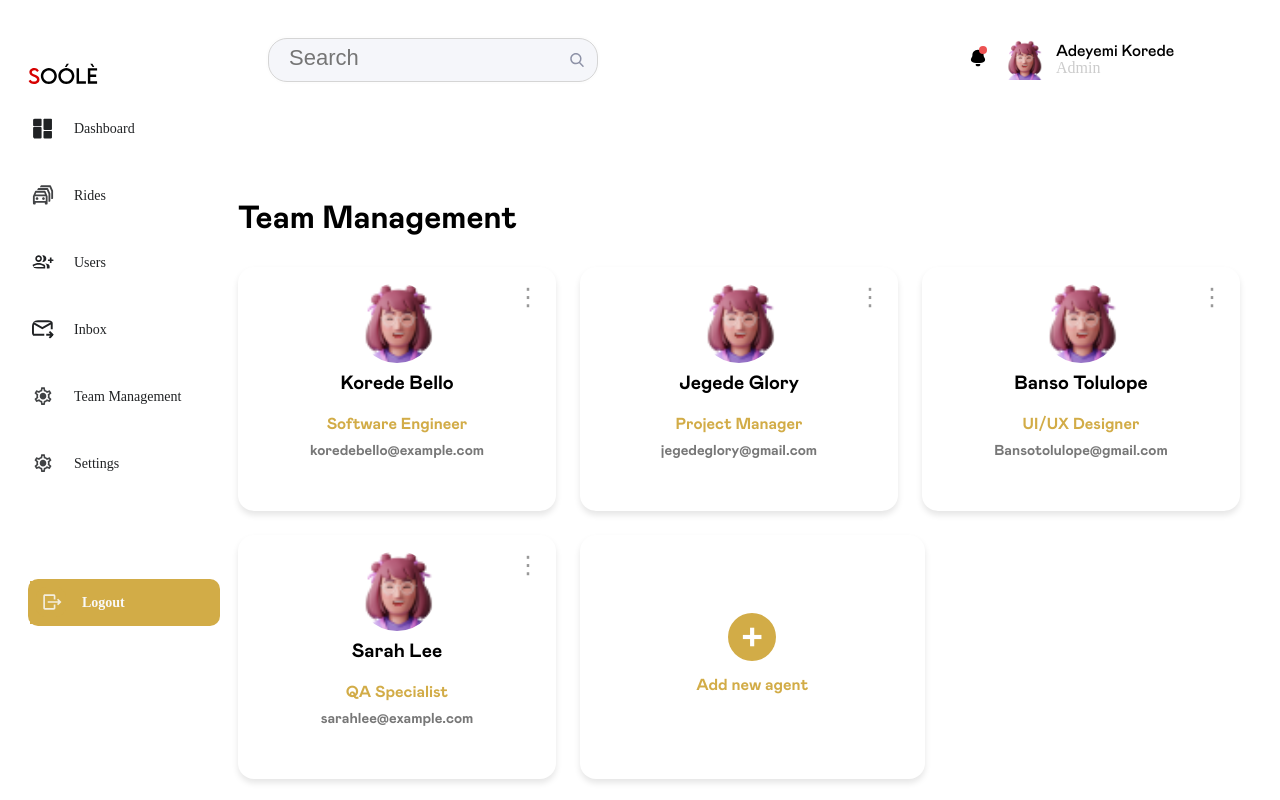
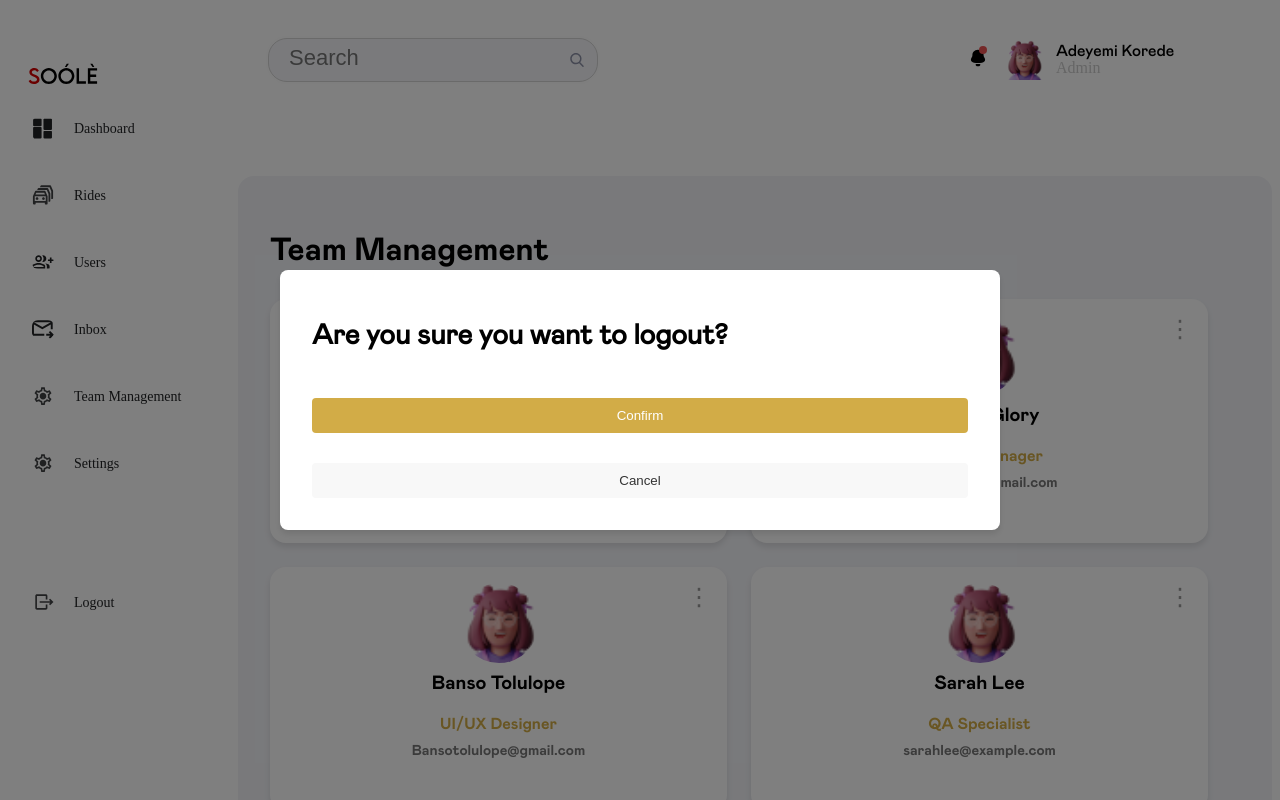
Before and after one commit to clinton401/soole-admin-hosting, a Next.js app: page /management in a window 1280 px wide. Both pictures are taken after a click on the link "Logout". Shown: the top 800 px of the page. Built offline with nearby package versions, Linux system fonts and the light colour scheme.

Commit message:
Logout modal

```diff
--- a/package.json
+++ b/package.json
@@ -15,7 +15,8 @@
     "next": "15.0.3",
     "react": "19.0.0-rc-66855b96-20241106",
     "react-dom": "19.0.0-rc-66855b96-20241106",
-    "sass": "^1.81.0"
+    "sass": "^1.81.0",
+    "uuid": "^11.0.5"
   },
   "devDependencies": {
     "@types/node": "^20",
--- a/src/app/components/Modal.tsx
+++ b/src/app/components/Modal.tsx
@@ -31,10 +31,18 @@ const Modal: FC<ModalProps> = ({
 }) => {
   if (!isOpen) return null;
 
+  const handleOverlayClick = (e: React.MouseEvent) => {
+    if (onCancel) onCancel();
+  };
+
+  const handleModalClick = (e: React.MouseEvent) => {
+    e.stopPropagation();
+  };
+
   return (
-    <div className="modal-overlay">
-      <div className="modal-container">
-      {showCloseButton && (
+    <div className="modal-overlay" onClick={handleOverlayClick}>
+      <div className="modal-container" onClick={handleModalClick}>
+        {showCloseButton && (
           <button className="close-button" onClick={onCancel}>
             &times;
           </button>
--- a/src/app/components/Sidebar.tsx
+++ b/src/app/components/Sidebar.tsx
@@ -1,6 +1,6 @@
 "use client";
 import Image from "next/image";
-import React, { useEffect } from "react";
+import React, { useEffect, useState } from "react";
 import { usePathname } from "next/navigation";
 import Link from "next/link";
 import {
@@ -12,10 +12,13 @@ import {
   SettingsIcon,
   UsersIcon,
 } from "./Icons";
+import Modal from "./Modal";
 
 const Sidebar: React.FC = () => {
   // const router = useRouter();
   const pathname = usePathname();
+
+  const [isModalOpen, setIsModalOpen] = useState(false);
 
   const handleResize = () => {
     const sidebar = document.querySelector(".sidebar");
@@ -44,6 +47,15 @@ const Sidebar: React.FC = () => {
   };
 
   const isActive = (path: string) => pathname === path;
+
+  const handleLogout = () => {
+    console.log("User logged out"); // Replace with actual logout logic
+    setIsModalOpen(false);
+  };
+
+  const handleCancelLogout = () => {
+    setIsModalOpen(false);
+  };
 
   return (
     <div>
@@ -118,13 +130,23 @@ const Sidebar: React.FC = () => {
         </div>
         <div className="side-wrapper">
           <div className="side-menu">
-            <a className="sidebar-link" href="#" onClick={handleLinkClick}>
+            <a className="sidebar-link" href="#" onClick={
+            () => setIsModalOpen(true)
+            }>
               <LogoutIcon />
               Logout
             </a>
           </div>
         </div>
       </div>
+      <Modal
+        isOpen={isModalOpen}
+        title="Are you sure you want to logout?"
+        onConfirm={handleLogout}
+        onCancel={handleCancelLogout}
+        actionButtons="confirm-cancel"
+      />
+
     </div>
   );
 };
--- a/src/app/management/page.tsx
+++ b/src/app/management/page.tsx
@@ -95,7 +95,7 @@ const TeamManagement = () => {
     setProfiles((prev) => [
       ...prev,
       {
-        id: prev.length + 1,
+        id: Date.now(),
         name: newAgent.name,
         title: newAgent.title,
         email: newAgent.email,
@@ -107,8 +107,9 @@ const TeamManagement = () => {
     setIsModalOpen(false);
   };
 
+
   return (
-    <div className="ff-Mabry-Pro">
+    <div className="ff-Mabry-Pro wrapper-container">
       <h2 className="ff-Mabry-Pro-bold fs-32">Team Management</h2>
       <div className="profile-container ff-Mabry-Pro-bold">
         {profiles.map((profile) => (
```
Also changed, not shown: 1 other file (tests, documents, lock files or other folders).
